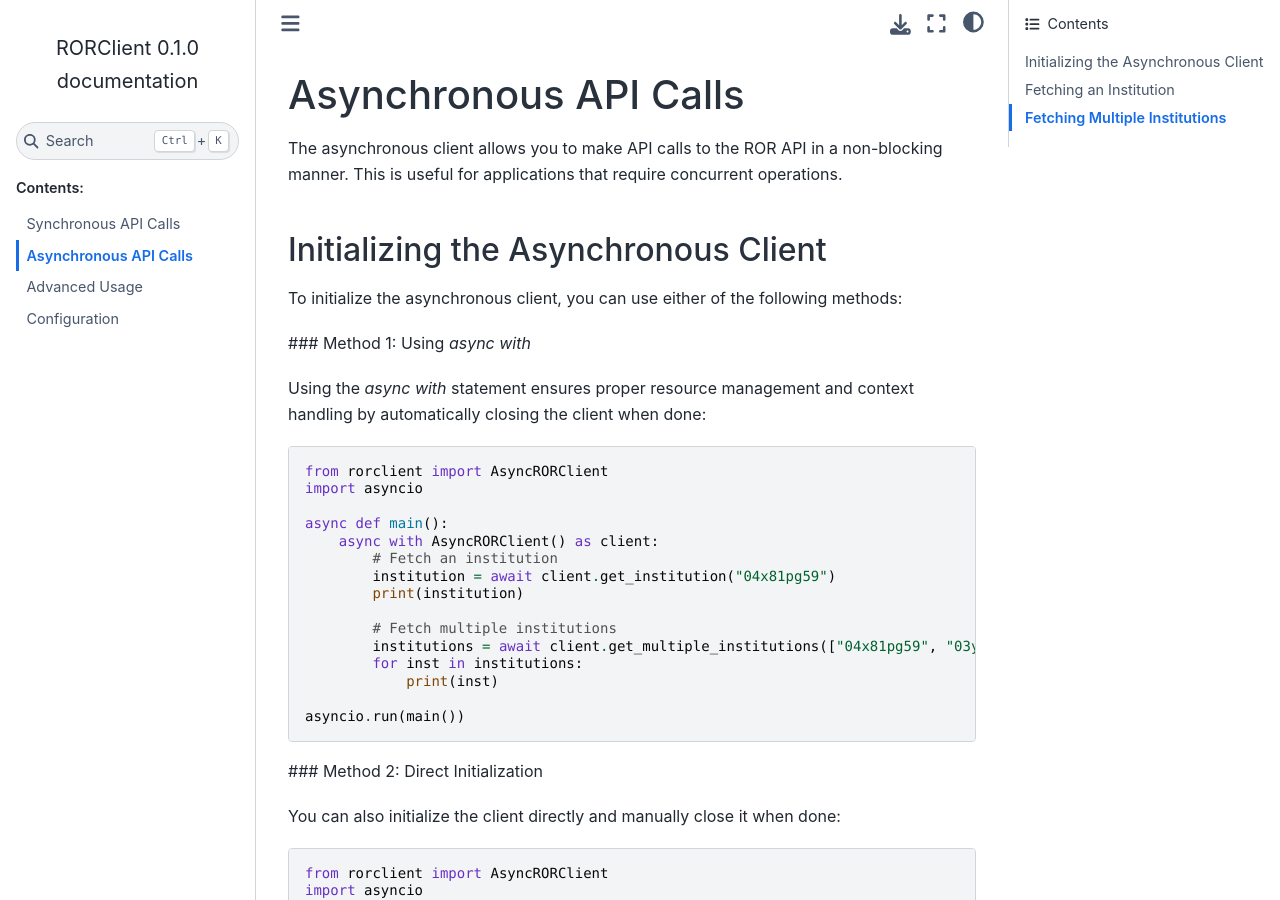
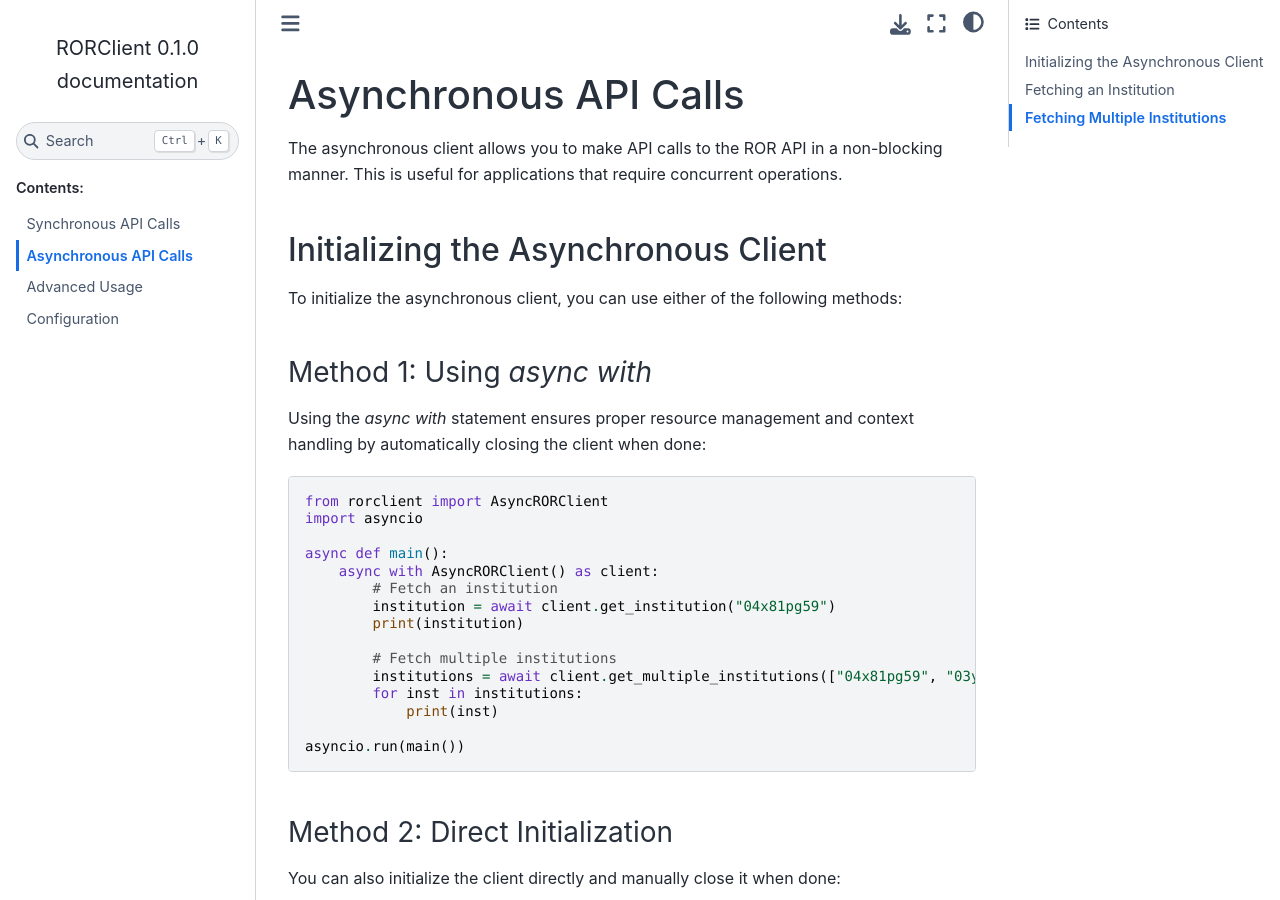
Before and after one commit to ADernild/RORClient, a Sphinx documentation site: the page built from docs/source/asynchronous_usage.rst, in a window 1280 px wide and 900 px high. Built offline with Sphinx 7.4.7 and the Sphinx Book theme 1.1.4, drawn with Linux system fonts in a browser that asks for light colours.

Commit message:
fixing header

```diff
--- a/docs/source/asynchronous_usage.rst
+++ b/docs/source/asynchronous_usage.rst
@@ -8,7 +8,8 @@ Initializing the Asynchronous Client
 
 To initialize the asynchronous client, you can use either of the following methods:
 
-### Method 1: Using `async with`
+Method 1: Using `async with`
+^^^^^^^^^^^^^^^^^^^^^^^^^^^^
 
 Using the `async with` statement ensures proper resource management and context handling by automatically closing the client when done:
 
@@ -30,7 +31,8 @@ Using the `async with` statement ensures proper resource management and context
 
    asyncio.run(main())
 
-### Method 2: Direct Initialization
+Method 2: Direct Initialization
+^^^^^^^^^^^^^^^^^^^^^^^^^^^^^^^
 
 You can also initialize the client directly and manually close it when done:
 
```
